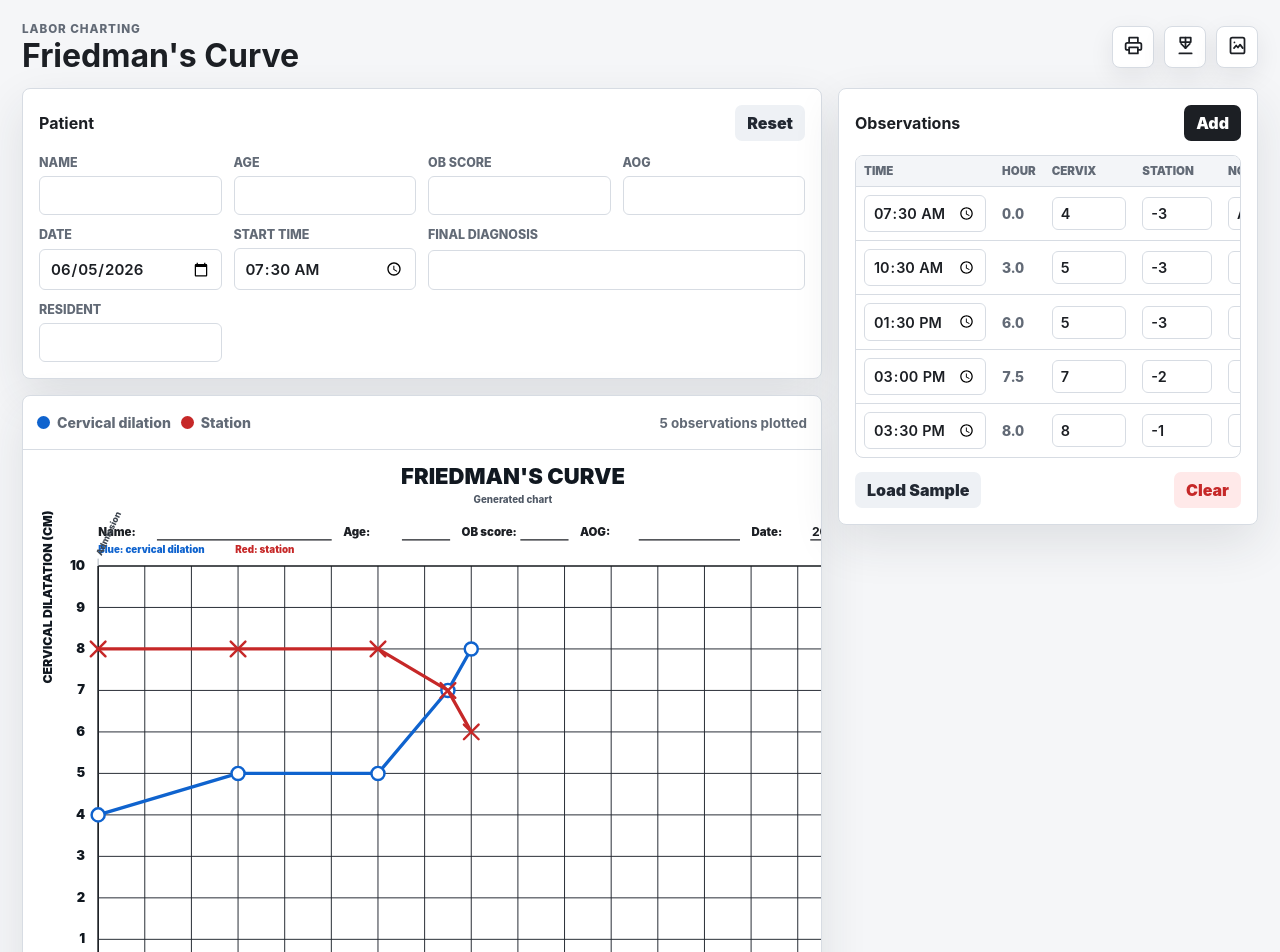
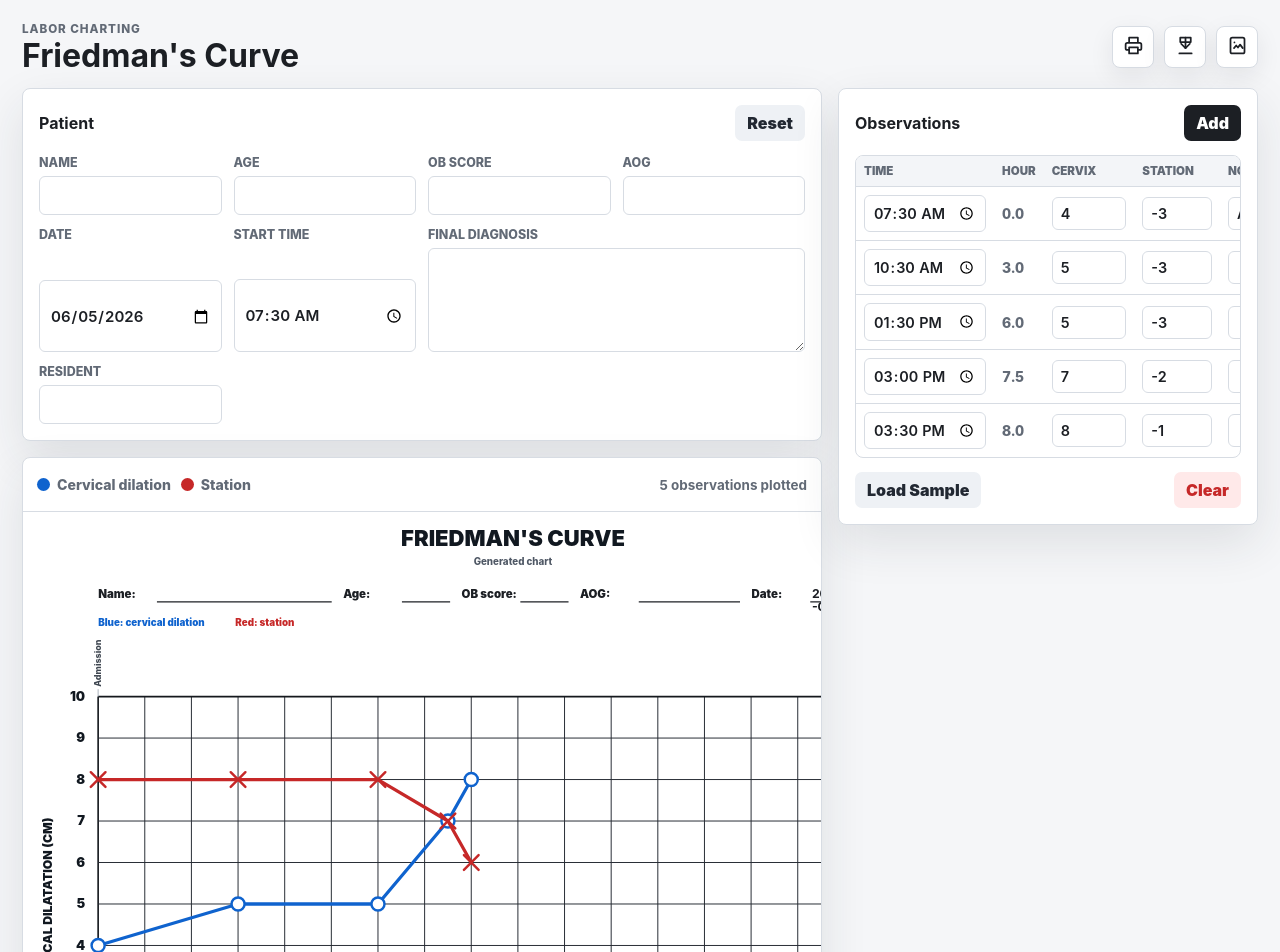
Before and after one commit to micahnut/friedmans-curve, a React (Vite) app: page / in a window 1280 px wide. Shown: the top 952 px of the page. Built offline with nearby package versions, Linux system fonts and the light colour scheme.

Commit message:
style changes for long text inputs

```diff
--- a/src/App.jsx
+++ b/src/App.jsx
@@ -132,12 +132,12 @@ function sortedObservations(observations, startTime) {
 
 function buildSvgData(patient, observations) {
   const width = 1200;
-  const height = 760;
+  const height = 850;
   const grid = {
     left: 92,
-    top: 142,
+    top: 226,
     right: 1120,
-    bottom: 650
+    bottom: 734
   };
   const gridWidth = grid.right - grid.left;
   const gridHeight = grid.bottom - grid.top;
@@ -206,9 +206,53 @@ function formatPath(points) {
     .join(" ");
 }
 
+function wrapText(value, maxChars) {
+  const words = value.trim().replace(/\s+/g, " ").split(" ").filter(Boolean);
+  const lines = [];
+  let line = "";
+
+  words.forEach((word) => {
+    if (word.length > maxChars) {
+      if (line) {
+        lines.push(line);
+        line = "";
+      }
+
+      for (let index = 0; index < word.length; index += maxChars) {
+        lines.push(word.slice(index, index + maxChars));
+      }
+
+      return;
+    }
+
+    const nextLine = line ? `${line} ${word}` : word;
+
+    if (nextLine.length > maxChars) {
+      lines.push(line);
+      line = word;
+    } else {
+      line = nextLine;
+    }
+  });
+
+  if (line) lines.push(line);
+  return lines.length ? lines : [""];
+}
+
+function wrapHeaderValue(value, maxChars, maxLines = 5) {
+  const lines = wrapText(value || "", maxChars);
+
+  if (lines.length <= maxLines) return lines;
+
+  const visibleLines = lines.slice(0, maxLines);
+  const lastLine = visibleLines.at(-1) || "";
+  visibleLines[visibleLines.length - 1] = `${lastLine.slice(0, Math.max(0, maxChars - 3))}...`;
+  return visibleLines;
+}
+
 function Chart({ patient, observations, chartRef }) {
   const data = useMemo(() => buildSvgData(patient, observations), [patient, observations]);
-  const { width, height, grid } = data;
+  const { width, grid } = data;
   const info = [
     ["Name", patient.patientName, 300],
     ["Age", patient.patientAge, 145],
@@ -216,7 +260,27 @@ function Chart({ patient, observations, chartRef }) {
     ["AOG", patient.patientAog, 210],
     ["Date", patient.patientDate, 145]
   ];
+  const headerLineHeight = 16;
+  const headerItems = info.map(([label, value, slotWidth]) => {
+    const maxChars = Math.max(5, Math.floor((slotWidth - 88) / 7.6));
+    return {
+      label,
+      lines: wrapHeaderValue(value, maxChars),
+      slotWidth
+    };
+  });
+  const maxHeaderLines = Math.max(...headerItems.map((item) => item.lines.length));
   let cursorX = grid.left;
+  const diagnosisText = patient.finalDiagnosis ? `Final Diagnosis: ${patient.finalDiagnosis}` : "Final Diagnosis:";
+  const diagnosisLines = wrapText(diagnosisText, patient.residentName ? 102 : 132);
+  const hasFooter = Boolean(patient.finalDiagnosis || patient.residentName);
+  const gridCenterY = (grid.top + grid.bottom) / 2;
+  const legendY = 124 + (maxHeaderLines - 1) * headerLineHeight;
+  const timeLabelY = grid.bottom + 70;
+  const diagnosisY = grid.bottom + 90;
+  const diagnosisLineHeight = 17;
+  const residentY = diagnosisY + Math.max(diagnosisLines.length, 1) * diagnosisLineHeight + 2;
+  const height = hasFooter ? Math.max(data.height, residentY + 24) : data.height;
 
   return (
     <svg
@@ -235,7 +299,7 @@ function Chart({ patient, observations, chartRef }) {
         Generated chart
       </text>
 
-      {info.map(([label, value, slotWidth]) => {
+      {headerItems.map(({ label, lines, slotWidth }) => {
         const x = cursorX;
         cursorX += slotWidth;
 
@@ -245,7 +309,11 @@ function Chart({ patient, observations, chartRef }) {
               {label}:
             </text>
             <text x={x + 74} y="105" fontSize="15" fontWeight="700" fill="#1c1f24">
-              {value || ""}
+              {lines.map((line, index) => (
+                <tspan key={`${line}-${index}`} x={x + 74} dy={index === 0 ? 0 : headerLineHeight}>
+                  {line}
+                </tspan>
+              ))}
             </text>
             <line x1={x + 72} y1="110" x2={x + slotWidth - 14} y2="110" stroke="#1c1f24" strokeWidth="1.5" />
           </g>
@@ -303,19 +371,19 @@ function Chart({ patient, observations, chartRef }) {
         );
       })}
 
-      <text x="36" y="286" fontSize="15" fontWeight="900" fill="#111820" transform="rotate(-90 36 286)">
+      <text x="36" y={gridCenterY} fontSize="15" fontWeight="900" fill="#111820" textAnchor="middle" transform={`rotate(-90 36 ${gridCenterY})`}>
         CERVICAL DILATATION (CM)
       </text>
-      <text x="1164" y="344" fontSize="15" fontWeight="900" fill="#111820" transform="rotate(90 1164 344)">
+      <text x="1164" y={gridCenterY} fontSize="15" fontWeight="900" fill="#111820" textAnchor="middle" transform={`rotate(90 1164 ${gridCenterY})`}>
         STATION
       </text>
-      <text x={(grid.left + grid.right) / 2} y="720" textAnchor="middle" fontSize="15" fontWeight="900" fill="#111820">
+      <text x={(grid.left + grid.right) / 2} y={timeLabelY} textAnchor="middle" fontSize="15" fontWeight="900" fill="#111820">
         TIME (HOURS)
       </text>
-      <text x={grid.left} y="126" fontSize="12" fontWeight="900" fill="#0f63ce">
+      <text x={grid.left} y={legendY} fontSize="12" fontWeight="900" fill="#0f63ce">
         Blue: cervical dilation
       </text>
-      <text x={grid.left + 168} y="126" fontSize="12" fontWeight="900" fill="#c62828">
+      <text x={grid.left + 168} y={legendY} fontSize="12" fontWeight="900" fill="#c62828">
         Red: station
       </text>
 
@@ -323,12 +391,16 @@ function Chart({ patient, observations, chartRef }) {
       <Series points={data.dilationPoints} color="#0f63ce" marker="circle" />
       <Series points={data.stationPoints} color="#c62828" marker="cross" />
 
-      {(patient.finalDiagnosis || patient.residentName) && (
+      {hasFooter && (
         <>
-          <text x={grid.left} y="736" fontSize="13" fontWeight="900" fill="#111820">
-            Final Diagnosis: {patient.finalDiagnosis || ""}
+          <text x={grid.left} y={diagnosisY} fontSize="13" fontWeight="900" fill="#111820">
+            {diagnosisLines.map((line, index) => (
+              <tspan key={`${line}-${index}`} x={grid.left} dy={index === 0 ? 0 : diagnosisLineHeight}>
+                {line}
+              </tspan>
+            ))}
           </text>
-          <text x={grid.right} y="736" textAnchor="end" fontSize="13" fontWeight="900" fill="#111820">
+          <text x={grid.right} y={residentY} textAnchor="end" fontSize="13" fontWeight="900" fill="#111820">
             {patient.residentName ? `Resident: ${patient.residentName}` : ""}
           </text>
         </>
@@ -340,21 +412,24 @@ function Chart({ patient, observations, chartRef }) {
 function NoteLabels({ notes, grid }) {
   return notes.slice(0, 16).map((note, index) => {
     const y = grid.top - 12 - (index % 2) * 13;
-    const text = note.text.length > 28 ? `${note.text.slice(0, 27)}...` : note.text;
+    const noteLines = wrapText(note.text, 14);
+    const visibleLines =
+      noteLines.length > 6
+        ? [...noteLines.slice(0, 5), `${noteLines.slice(5).join(" ").slice(0, 13)}...`]
+        : noteLines;
 
     return (
       <g key={`${note.x}-${note.text}`}>
         <line x1={note.x} y1={grid.top} x2={note.x} y2={y + 3} stroke="#9aa3af" strokeWidth="1" />
-        <text
-          x={note.x + 4}
-          y={y}
-          fontSize="11"
-          fontWeight="800"
-          fill="#3e4650"
-          transform={`rotate(-65 ${note.x + 4} ${y})`}
-        >
-          {text}
-        </text>
+        {visibleLines.map((line, lineIndex) => {
+          const x = note.x + 4 + lineIndex * 13;
+
+          return (
+            <text key={`${line}-${lineIndex}`} x={x} y={y} fontSize="11" fontWeight="800" fill="#3e4650" textAnchor="start" transform={`rotate(-90 ${x} ${y})`}>
+              {line}
+            </text>
+          );
+        })}
       </g>
     );
   });
@@ -525,7 +600,7 @@ export default function App() {
     image.onload = () => {
       const canvas = document.createElement("canvas");
       canvas.width = 2400;
-      canvas.height = 1520;
+      canvas.height = 1700;
 
       const context = canvas.getContext("2d");
       context.fillStyle = "#ffffff";
@@ -604,7 +679,7 @@ export default function App() {
             </label>
             <label className="wide">
               Final Diagnosis
-              <input value={state.patient.finalDiagnosis} autoComplete="off" type="text" onChange={(event) => updatePatient("finalDiagnosis", event.target.value)} />
+              <textarea value={state.patient.finalDiagnosis} autoComplete="off" rows="4" onChange={(event) => updatePatient("finalDiagnosis", event.target.value)} />
             </label>
             <label>
               Resident
--- a/src/styles.css
+++ b/src/styles.css
@@ -23,7 +23,8 @@ body {
 }
 
 button,
-input {
+input,
+textarea {
   font: inherit;
 }
 
@@ -33,7 +34,8 @@ button {
 }
 
 button:focus-visible,
-input:focus-visible {
+input:focus-visible,
+textarea:focus-visible {
   outline: 3px solid rgba(27, 106, 217, 0.22);
   outline-offset: 2px;
 }
@@ -144,7 +146,8 @@ label {
   text-transform: uppercase;
 }
 
-input {
+input,
+textarea {
   width: 100%;
   min-width: 0;
   border: 1px solid var(--line);
@@ -155,6 +158,14 @@ input {
   font-size: 0.94rem;
   font-weight: 600;
   text-transform: none;
+}
+
+textarea {
+  min-height: 104px;
+  max-height: 220px;
+  line-height: 1.35;
+  overflow-y: auto;
+  resize: vertical;
 }
 
 input[type="number"] {
@@ -214,6 +225,7 @@ input[type="number"] {
 
 .chart-scroller {
   overflow: auto;
+  max-height: min(860px, calc(100vh - 180px));
   background: #fbfcfd;
 }
 
@@ -222,7 +234,7 @@ input[type="number"] {
   width: 100%;
   min-width: 980px;
   height: auto;
-  aspect-ratio: 1200 / 760;
+  aspect-ratio: 1200 / 850;
 }
 
 .table-wrap {
@@ -412,6 +424,7 @@ td input {
   }
 
   .chart-scroller {
+    max-height: none;
     overflow: visible;
   }
 
```
Also changed, not shown: 4 other files (tests, documents, lock files or other folders).
